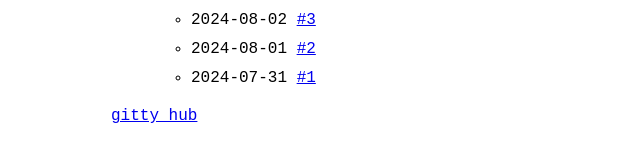
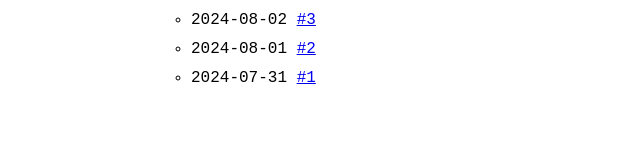
Before and after one commit to odaniloluna/odaniloluna.github.io, a Jekyll site: the page built from index.md, in a window 1280 px wide. Shown: the part 232-394 px from the top of the page, without its empty margins (209-849 px from the left). Built offline with Jekyll 4.4.1, drawn with Linux system fonts in a browser that asks for light colours.

Commit message:
Update home.html

```diff
--- a/_layouts/home.html
+++ b/_layouts/home.html
@@ -11,5 +11,3 @@ layout: default
 {%-include menu_item.html collection=site.data.menu.entries-%}
 
 {{ content }}
-
-<a href="https://github.com/psh0078" id="githubLink">gitty hub</a>
```
